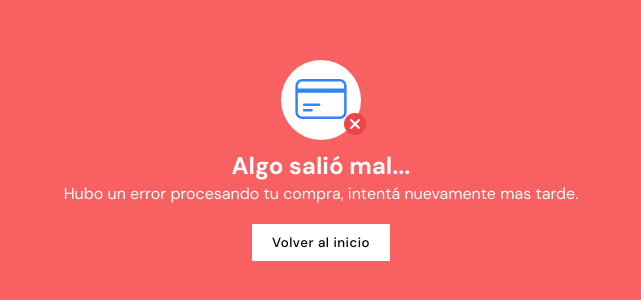
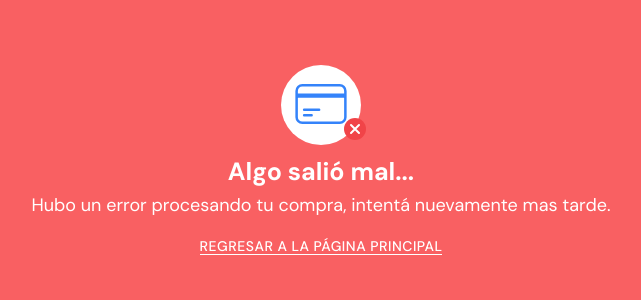
Before and after one commit to rafaelmollad/avalanche, a React (Create React App) app: page /checkout/1 in a window 1280 px wide. Shown: the part 240-540 px from the top of the page, without its empty margins (319-960 px from the left). Built offline with nearby package versions, Linux system fonts and the light colour scheme.

Commit message:
Mejorar los estilos del confirmation component

```diff
--- a/src/components/Confirmation/Confirmation.js
+++ b/src/components/Confirmation/Confirmation.js
@@ -5,11 +5,10 @@ import {
   CreditCardIcon,
   XMarkIcon,
 } from '@heroicons/react/24/outline';
-import { useNavigate, useLocation, useParams } from 'react-router-dom';
+import { Link, useLocation, useParams } from 'react-router-dom';
 
 const Confirmation = () => {
   const state = useLocation().state;
-  const navigate = useNavigate();
 
   const success = useParams().confirmation === 'success' ? true : false;
 
@@ -53,17 +52,19 @@ const Confirmation = () => {
             : 'Algo salió mal...'}
         </h2>
         <p className='confirmation__message'>
-          {success
-            ? `Tu número de orden es: ${state.orderId}`
-            : 'Hubo un error procesando tu compra, intentá nuevamente mas tarde.'}
+          {success ? (
+            <>
+              Tu número de orden es:
+              <span className='confirmation__order-id'>{state.orderId}</span>
+            </>
+          ) : (
+            'Hubo un error procesando tu compra, intentá nuevamente mas tarde.'
+          )}
         </p>
       </div>
-      <button
-        onClick={() => navigate('/', { replace: true })}
-        className='confirmation__btn'
-      >
-        Volver al inicio
-      </button>
+      <Link to='/' replace className='confirmation__btn'>
+        Regresar a la página principal
+      </Link>
     </div>
   );
 };
--- a/src/components/ItemListContainer/ItemListContainer.js
+++ b/src/components/ItemListContainer/ItemListContainer.js
@@ -29,6 +29,7 @@ const ItemListContainer = () => {
     return () => {
       // Vaciar catálogo
       setItems([]);
+      setNotFound(false);
     };
   }, [id]);
 
--- a/src/index.css
+++ b/src/index.css
@@ -869,22 +869,40 @@ button {
 }
 
 .confirmation__title {
-  margin-bottom: 0.2rem;
+  font-size: 1.6rem;
+  margin-bottom: 0.5rem;
 }
 
 .confirmation__message {
   user-select: text;
+  font-size: 1.3rem;
+}
+
+.confirmation__order-id {
+  font-weight: 600;
 }
 
 .confirmation__btn {
-  background: var(--white);
-  padding: 1rem 2rem;
+  position: relative;
+  color: var(--white);
   margin-top: 2rem;
   font-family: 'DM Sans', sans-serif;
   letter-spacing: 0.5px;
   cursor: pointer;
   font-weight: 500;
-  border-radius: 1px;
+  font-size: 1.3rem;
+  text-transform: uppercase;
+}
+
+.confirmation__btn::after {
+  content: '';
+  height: 1px;
+  background: var(--white);
+  width: 100%;
+  position: absolute;
+  bottom: 0;
+  left: 0;
+  right: 0;
 }
 
 /******************
@@ -954,6 +972,19 @@ button {
 
   .cart-item__image {
     height: 20rem;
+  }
+
+  /* Confirmation */
+  .confirmation__title {
+    font-size: 2rem;
+  }
+
+  .confirmation__message {
+    font-size: 1.5rem;
+  }
+
+  .confirmation__btn {
+    font-size: 1.4rem;
   }
 }
 
@@ -1074,6 +1105,15 @@ button {
   .checkout-form__btn {
     width: calc(50% - 1rem);
   }
+
+  /* Confirmation */
+  .confirmation__title {
+    font-size: 2.5rem;
+  }
+
+  .confirmation__message {
+    font-size: 1.8rem;
+  }
 }
 
 /* Estos estilos se van a aplicar en dispositivos con un ancho mínimo de 850px */
```
